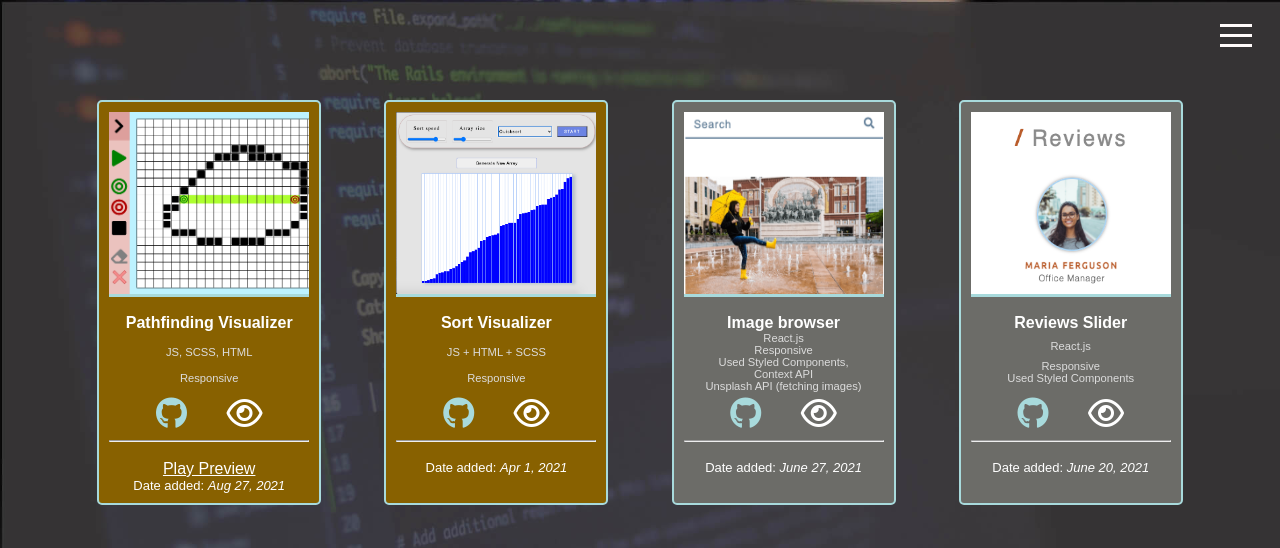
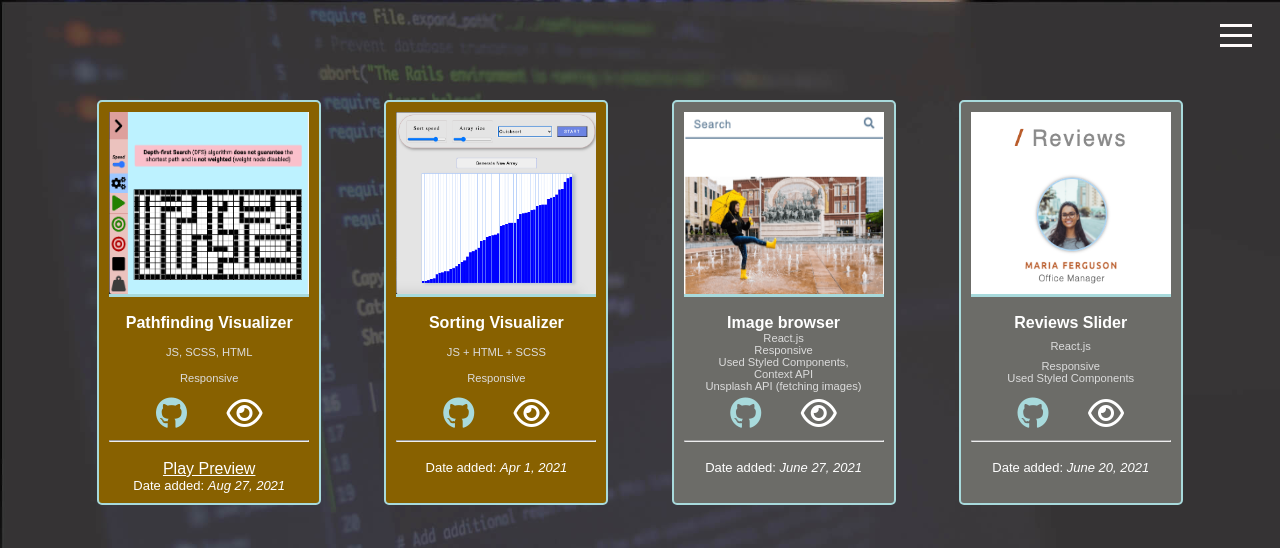
Before and after one commit to nedas-dev/job-portfolio-flask, a Flask app: page /portfolio/ in a window 1280 px wide. Shown: the top 548 px of the page. Run offline with Flask 2, Linux system fonts and the light colour scheme; data that the repository does not hold is empty; some libraries are stand-ins or nearby versions.

Commit message:
video preview

```diff
--- a/templates/projects.html
+++ b/templates/projects.html
@@ -17,7 +17,7 @@
         <div class="wrapper">
             <div class="project-item gold">
                 <a target="_blank" href="https://nedas-dev.github.io/pathfinding-visualizer/"><img
-                        src="{{ url_for('static', filename='images/project/path-finder.png')}}" alt="project image"></a>
+                        src="{{ url_for('static', filename='images/project/path-finder2.png')}}" alt="project image"></a>
                 <div class="description">
                     <h4>Pathfinding Visualizer</h4>
                     <p>JS, SCSS, HTML</p>
@@ -37,7 +37,7 @@
                 <a target="_blank" href="https://nedas-dev.github.io/sorting-visualizer/"><img
                         src="{{ url_for('static', filename='images/project/image6.png')}}" alt="project image"></a>
                 <div class="description">
-                    <h4>Sort Visualizer</h4>
+                    <h4>Sorting Visualizer</h4>
                     <p>JS + HTML + SCSS</p>
                     <p>Responsive</p>
                 </div>
```
Also changed, not shown: static/images/project/path-finder2.png.
